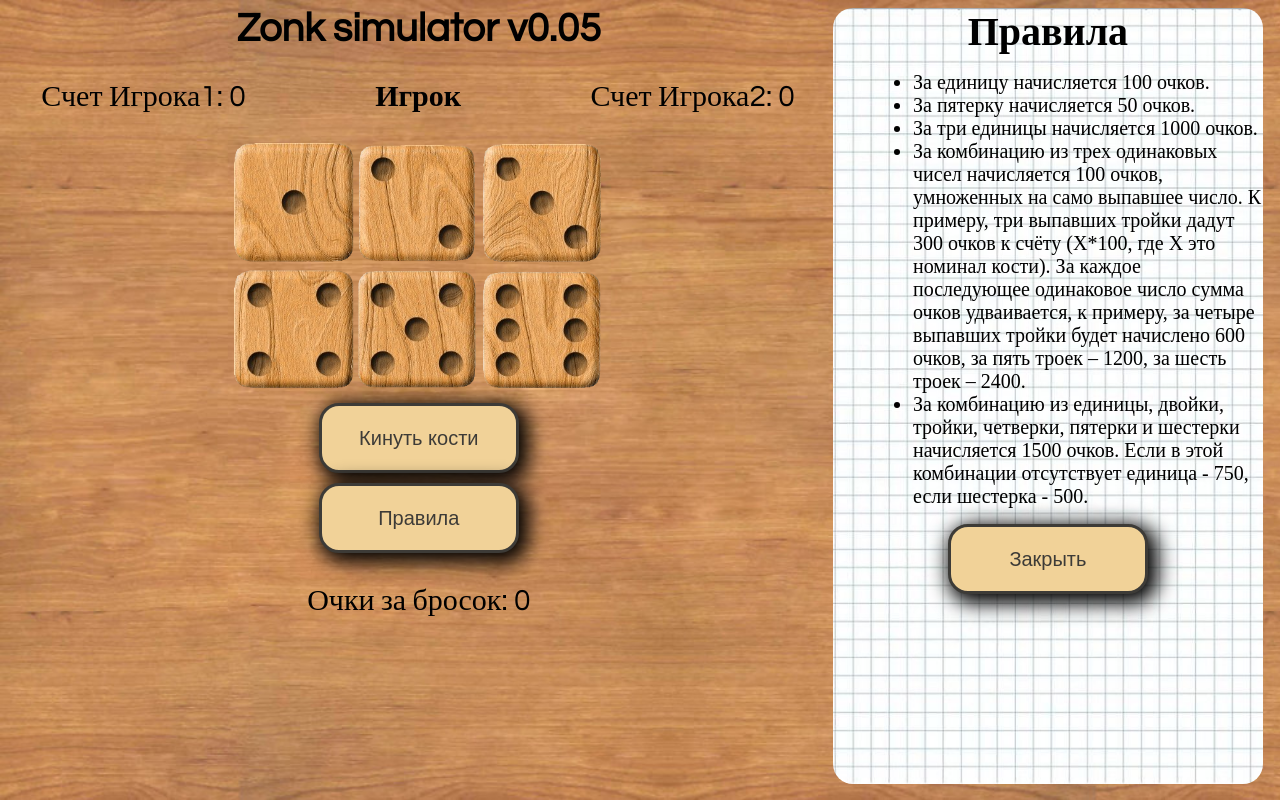
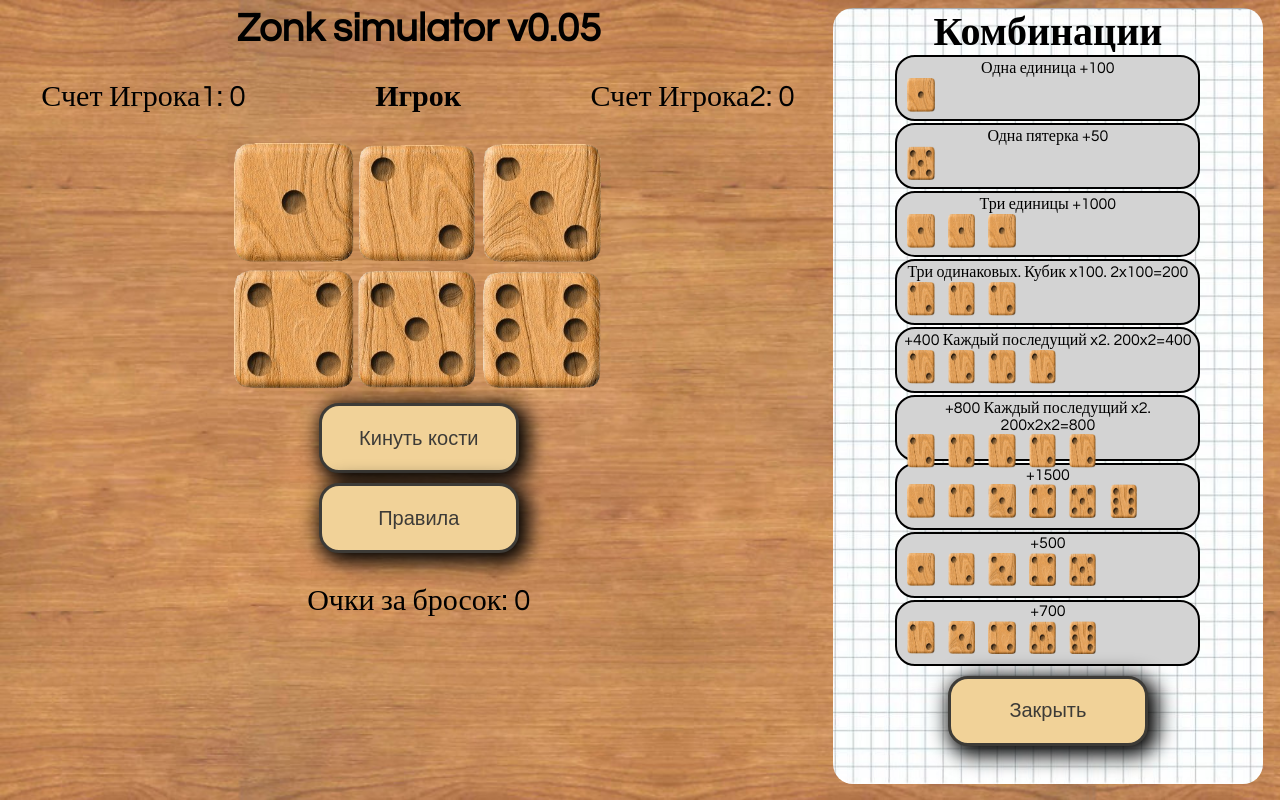
Before and after one commit to AShemy/AShemy.github.io, a plain HTML site: page index.html in a window 1280 px wide. Both pictures are taken after a click on the button "Правила". Drawn offline with Linux system fonts and the light colour scheme.

Commit message:
Add files via upload

```diff
--- a/index.html
+++ b/index.html
@@ -38,14 +38,93 @@
 			<p id='scoreRound'>Очки за бросок: 0</p>
 		</div>
 		<div id="rules">
-			<h1>Правила</h1>
-			<ul>
-				<li>За единицу начисляется 100 очков.</li>
-				<li>За пятерку начисляется 50 очков.</li>
-				<li>За три единицы начисляется 1000 очков.</li>
-				<li>За комбинацию из трех одинаковых чисел начисляется 100 очков, умноженных на само выпавшее число. К примеру, три выпавших тройки дадут 300 очков к счёту (X*100, где X это номинал кости). За каждое последующее одинаковое число сумма очков удваивается, к примеру, за четыре выпавших тройки будет начислено 600 очков, за пять троек – 1200, за шесть троек – 2400.</li>
-				<li>За комбинацию из единицы, двойки, тройки, четверки, пятерки и шестерки начисляется 1500 очков. Если в этой комбинации отсутствует единица - 750, если шестерка - 500.</li>
-			</ul>
+			<h1>Комбинации</h1>
+			<div class='rulesBox'>
+				<p>Одна единица +100</p>
+				<div class='rulesDiceBox'>
+					<img src='1.png'/>
+				</div>
+			</div>
+
+			<div class='rulesBox'>
+				<p>Одна пятерка +50</p>
+				<div class='rulesDiceBox'>
+					<img src='5.png'/>
+				</div>
+			</div>
+
+			<div class='rulesBox'>
+				<p>Три единицы +1000</p>
+				<div class='rulesDiceBox'>
+					<img src='1.png'/>
+					<img src='1.png'/>
+					<img src='1.png'/>
+				</div>
+			</div>
+
+			<div class='rulesBox'>
+				<p>Три одинаковых. Кубик x100. 2x100=200</p>
+				<div class='rulesDiceBox'>
+					<img src='2.png'/>
+					<img src='2.png'/>
+					<img src='2.png'/>
+				</div>
+			</div>
+
+			<div class='rulesBox'>
+				<p>+400 Каждый последущий x2. 200x2=400</p>
+				<div class='rulesDiceBox'>
+					<img src='2.png'/>
+					<img src='2.png'/>
+					<img src='2.png'/>
+					<img src='2.png'/>
+				</div>
+			</div>
+
+			<div class='rulesBox'>
+				<p>+800 Каждый последущий x2. 200x2x2=800</p>
+				<div class='rulesDiceBox'>
+					<img src='2.png'/>
+					<img src='2.png'/>
+					<img src='2.png'/>
+					<img src='2.png'/>
+					<img src='2.png'/>
+				</div>
+			</div>
+
+			<div class='rulesBox'>
+				<p>+1500 </p>
+				<div class='rulesDiceBox'>
+					<img src='1.png'/>
+					<img src='2.png'/>
+					<img src='3.png'/>
+					<img src='4.png'/>
+					<img src='5.png'/>
+					<img src='6.png'/>
+				</div>
+			</div>
+
+			<div class='rulesBox'>
+				<p>+500</p>
+				<div class='rulesDiceBox'>
+					<img src='1.png'/>
+					<img src='2.png'/>
+					<img src='3.png'/>
+					<img src='4.png'/>
+					<img src='5.png'/>
+				</div>
+			</div>
+
+			<div class='rulesBox'>
+				<p>+700</p>
+				<div class='rulesDiceBox'>
+					<img src='2.png'/>
+					<img src='3.png'/>
+					<img src='4.png'/>
+					<img src='5.png'/>
+					<img src='6.png'/>
+				</div>
+			</div>
 			<button onclick="closeRules()">Закрыть</button>
 		</div>
 	</body>
--- a/zonkStyle.css
+++ b/zonkStyle.css
@@ -11,16 +11,10 @@ body {
 	transition: 0.8s;
 }
 
-	#rules {
-		display: none;
-		vertical-align: top;
-		width:34%;
-		height:99%;
-		border-radius:20px;
-		background-color: lightblue;
-		background-image: url("blocknote.png");
-		background-size: cover;
-		transition: 0.3s;
+
+	#scoreRound{
+		font-size: 30px;
+		text-align: center;
 	}
 
 	.dice {
@@ -53,10 +47,42 @@ body {
 		margin:auto;
 	}
 
-	#rules li {
-		margin-left: 40px;
-		font-size: 20px;
-		font-family: gabriola;
+#rules {
+	display: none;
+	vertical-align: top;
+	width:34%;
+	height:99%;
+	border-radius:20px;
+	background-image: url("blocknote.png");
+	background-size: cover;
+	transition: 0.3s;
+}
+
+	.rulesBox {
+		width: 70%;
+		height: 8%;
+		margin: auto;
+		margin-bottom: 2px;
+		border: solid black 2px;
+		border-radius:20px;
+		background-color: lightgray;
+	}
+
+	.rulesBox p {
+		margin: 0.5%;
+		text-align: center;
+	}
+
+	.rulesDiceBox {
+		width: 100%;
+		height: 60%;
+		margin-bottom:0.5%;
+	}
+
+	.rulesDiceBox img{
+		height: 90%;
+		width: 9%;
+		margin-left: 10px;
 	}
 
 	.texts {
@@ -64,12 +90,6 @@ body {
 		width:33%;
 		text-align: center;
 		font-size: 30px;
-	}
-
-
-	#scoreRound{
-		font-size: 30px;
-		text-align: center;
 	}
 
 	.win {
```
Lines whose indentation alone changed are shown as unchanged.
